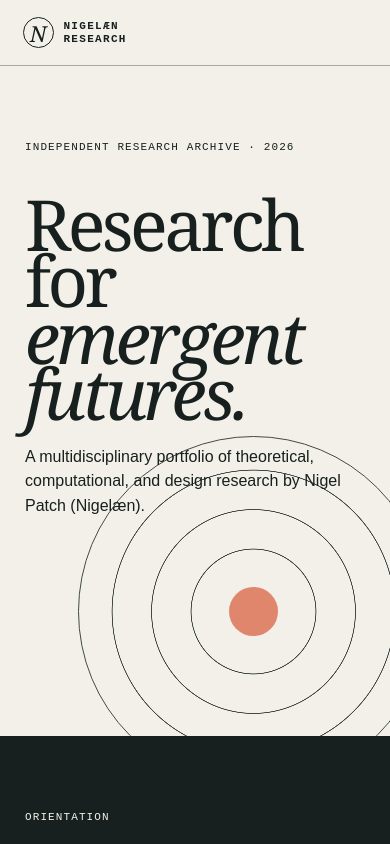
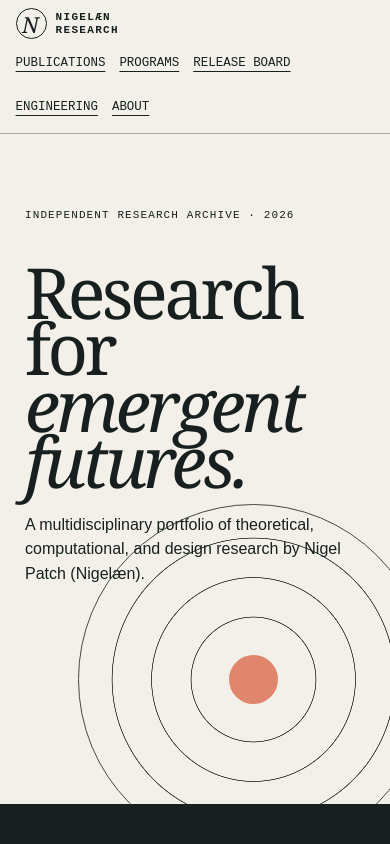
Before and after one commit to trillionheir222/nigelaen-research, a plain HTML site: page index.html in a window 390 px wide. Shown: the top 844 px of the page. Drawn offline with Linux system fonts and the light colour scheme.

Commit message:
Show all five homepage navigation links on narrow screens

```diff
--- a/index.html
+++ b/index.html
@@ -352,8 +352,26 @@
         font: 10px var(--mono);
       }
       @media (max-width: 700px) {
-        nav {
-          display: none;
+        html {
+          scroll-padding-top: 9rem;
+        }
+        .head {
+          flex-direction: column;
+          align-items: flex-start;
+          gap: 2px;
+          padding: 8px max(4vw, 14px) 4px;
+        }
+        .head nav {
+          flex-wrap: wrap;
+          gap: 0 14px;
+          max-width: 100%;
+          font-size: 0.78rem;
+        }
+        .head nav a {
+          display: inline-flex;
+          align-items: center;
+          min-height: 44px;
+          white-space: nowrap;
         }
         .hero {
           min-height: 670px;
@@ -385,7 +403,7 @@
       <a class="brand" href="#top"
         ><b>N</b><span>NIGELÆN<br />RESEARCH</span></a
       >
-      <nav>
+      <nav aria-label="Main navigation">
         <a href="#publications">Publications</a><a href="#programs">Programs</a
         ><a href="research-release-board.html">Release board</a
         ><a href="#engineering">Engineering</a
```
